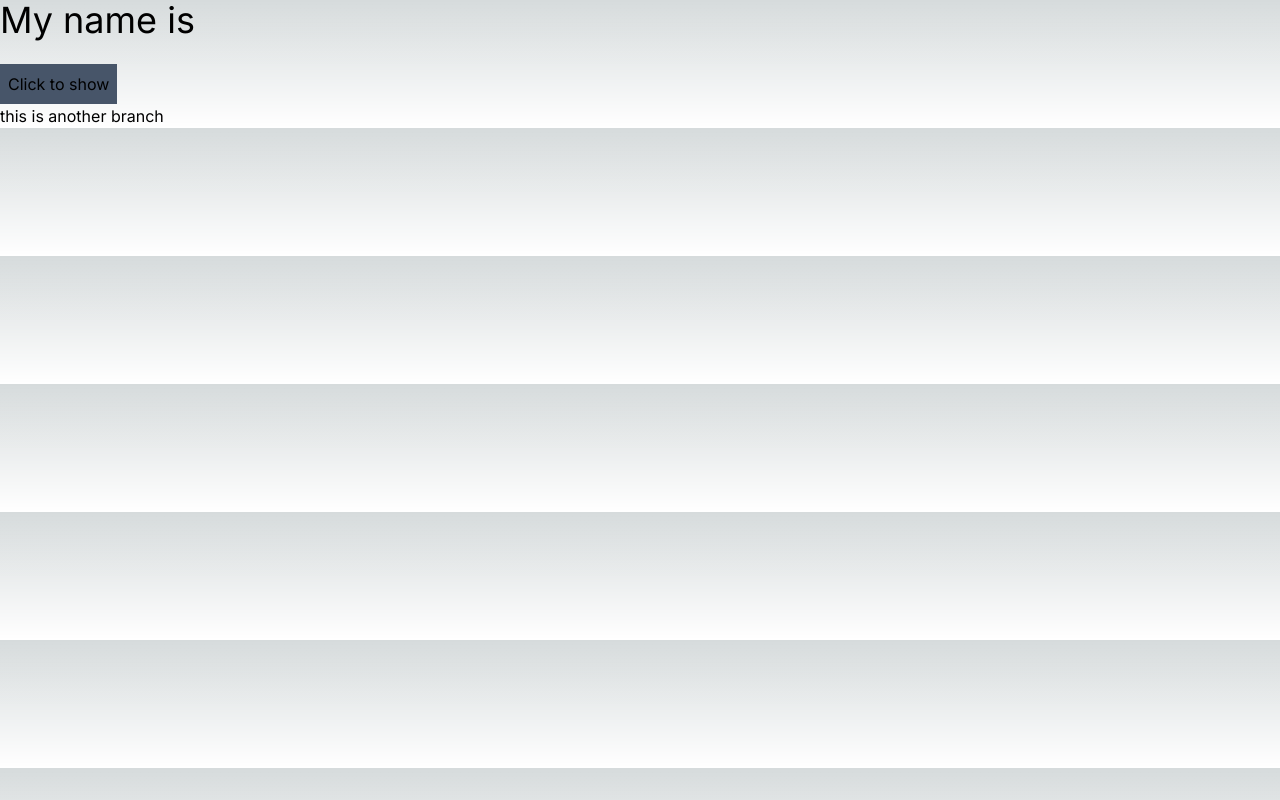
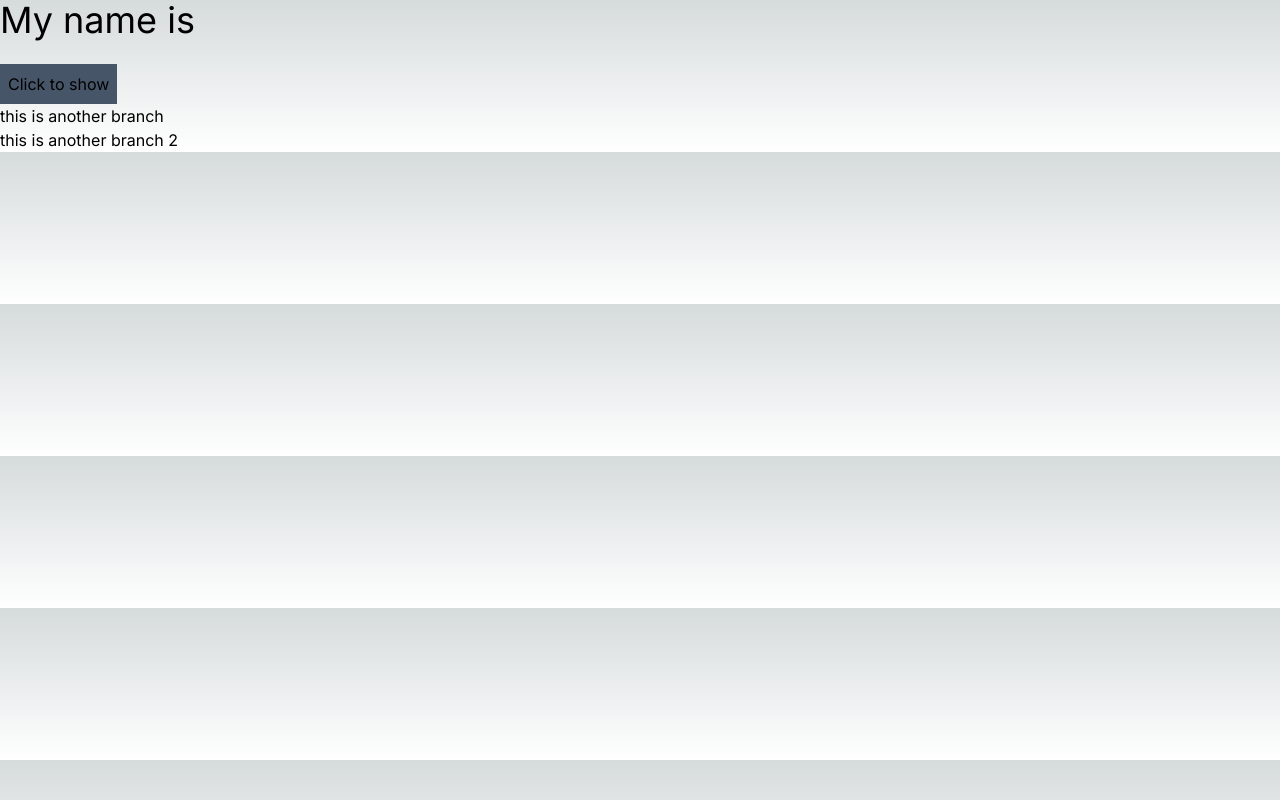
Before and after one commit to devdashk66/practice, a Next.js app: page / in a window 1280 px wide. Built offline with nearby package versions, Linux system fonts and the light colour scheme.

Commit message:
another branch 2 created

```diff
--- a/app/page.js
+++ b/app/page.js
@@ -19,6 +19,10 @@ export default function Home() {
       <main>
         <p>this is another branch</p>
       </main>
+
+      <main>
+        <p>this is another branch 2</p>
+      </main>
     </>
   );
 }
```
